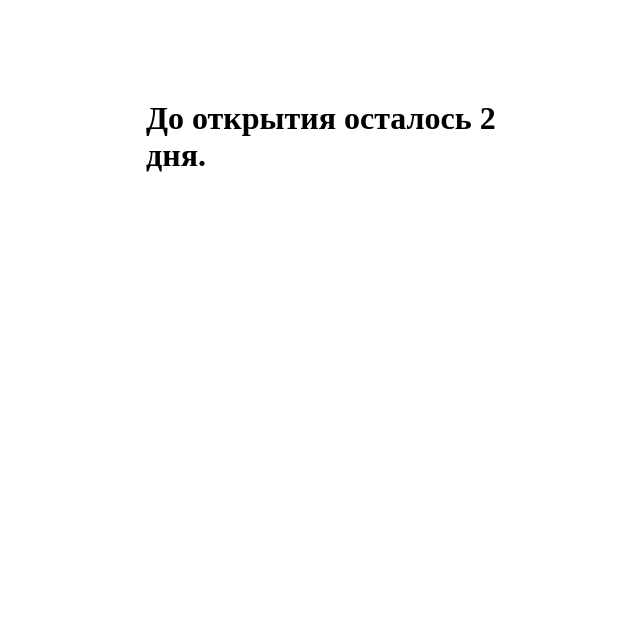
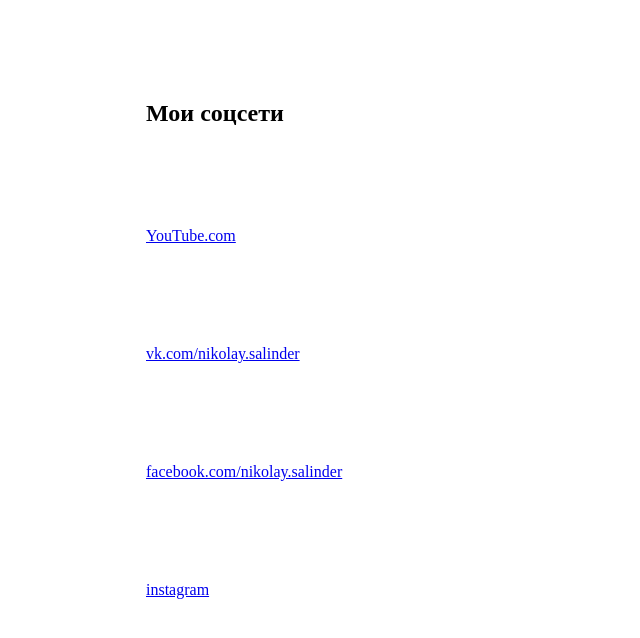
Before and after one commit to nikolaysalinder/nikolaysalinder.github.io, a website: page index.html in a window 1280 px wide. Shown: the whole page, without its empty margins (314-954 px from the left). Drawn offline with Linux system fonts and the light colour scheme.

Commit message:
Added social links

```diff
--- a/index.html
+++ b/index.html
@@ -6,6 +6,10 @@
   <title>Nikolay Salinder.ru</title>
 </head>
 <body>
-  <h1 style="display: block; margin: 100px auto; width: 360px; height: 100%">До открытия осталось 2 дня.</h1>
+  <h2 style="display: block; margin: 100px auto; width: 360px; height: 100%">Мои соцсети</h2>
+  <a style="display: block; margin: 100px auto; width: 360px; height: 100%" href="https://www.youtube.com/channel/UCkYDjYUDB47l6OhRCSka12g">YouTube.com</a>
+  <a style="display: block; margin: 100px auto; width: 360px; height: 100%" href="https://vk.com/nikolay.salinder">vk.com/nikolay.salinder</a>
+  <a style="display: block; margin: 100px auto; width: 360px; height: 100%" href="https://www.youtube.com/channel/UCkYDjYUDB47l6OhRCSka12g">facebook.com/nikolay.salinder</a>
+  <a style="display: block; margin: 100px auto; width: 360px; height: 100%" href="https://www.instagram.com/nikolay.salinder/">instagram</a>
 </body>
 </html>
```
